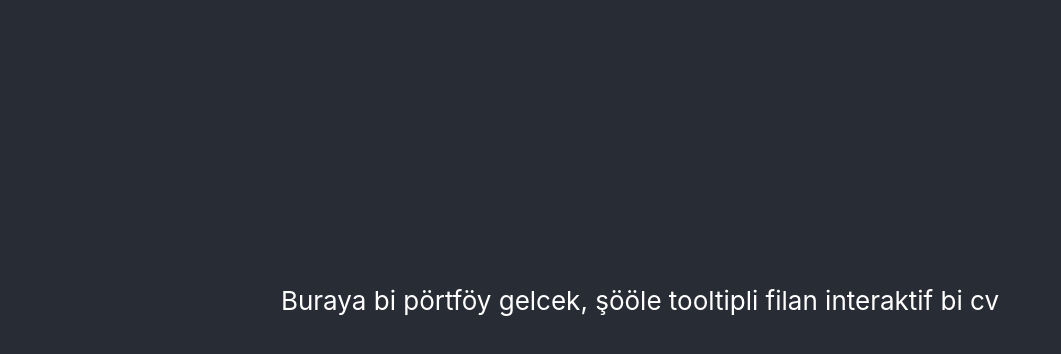
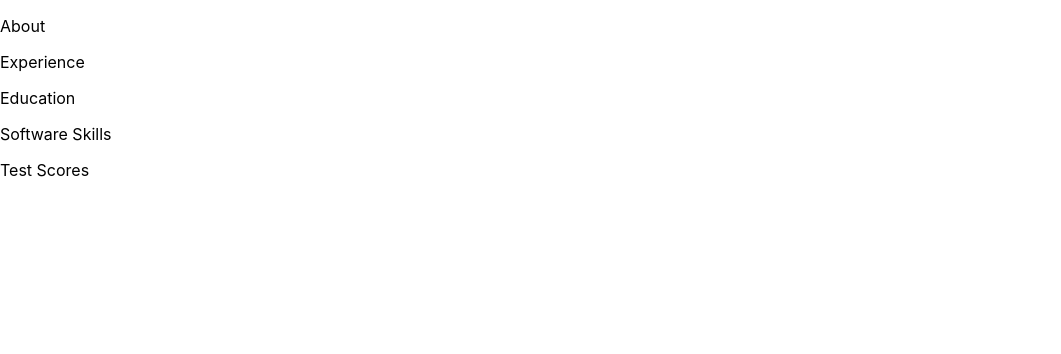
Before and after one commit to bilalozlu/homepage, a React (Create React App) app: page /CV in a window 1280 px wide. Shown: the top 354 px of the page, without its empty margins (0-1061 px from the left). Built offline with nearby package versions, Linux system fonts and the light colour scheme.

Commit message:
interactive_cv components created & added to CV.js

```diff
--- a/src/CV.css
+++ b/src/CV.css
@@ -1,5 +1,3 @@
 .cv {
-    text-align: center;
-    min-height: 100vh;
-    background-color: #282c34;
+    background-color: 282c34;
   }
--- a/src/CV.js
+++ b/src/CV.js
@@ -1,13 +1,32 @@
+import React, {useState} from 'react';
 import './CV.css';
+import HeaderTabs from './CV_components/header_tabs.js';
+import About from './CV_components/about.js';
+import Experience from './CV_components/experience';
+import Education from './CV_components/education';
+import SoftwareSkills from './CV_components/software_skills';
+import TestScores from './CV_components/test_scores';
+
 
 function CV() {
+  const [selectedTab, setSelectedTab] = useState('About');
+
+  function handleSelect(chosen) {
+    setSelectedTab(chosen);
+  };
+
   return (
     <div className='cv'>
-      <header>
-        <p>
-          Buraya bi pörtföy gelcek, şööle tooltipli filan interaktif bi cv
-        </p>
-      </header>
+      <HeaderTabs func={handleSelect}/>
+      {
+        {
+          'About': <About />,
+          'Experience': <Experience />,
+          'Education': <Education />,
+          'SoftwareSkills': <SoftwareSkills />,
+          'TestScores': <TestScores />
+        }[selectedTab]
+      }
     </div>
   );
 }
--- /dev/null
+++ b/src/CV_components/about.js
@@ -0,0 +1,17 @@
+
+function About() {
+  return (
+    <div>
+      <header>
+        <p>
+          Front-end developer filan işte
+        </p>
+        <p>
+            Sonra fotoğraf da olmalı, di mi ama
+        </p>
+      </header>
+    </div>
+  );
+}
+
+export default About;
--- /dev/null
+++ b/src/CV_components/education.js
@@ -0,0 +1,14 @@
+
+function Education() {
+    return (
+      <div>
+        <header>
+          <p>
+            ODTÜ
+          </p>
+        </header>
+      </div>
+    );
+  }
+
+  export default Education;
--- /dev/null
+++ b/src/CV_components/experience.js
@@ -0,0 +1,14 @@
+
+function Experience() {
+    return (
+      <div>
+        <header>
+          <p>
+            Turna Tech
+          </p>
+        </header>
+      </div>
+    );
+  }
+
+  export default Experience;
--- /dev/null
+++ b/src/CV_components/header_tabs.js
@@ -0,0 +1,25 @@
+
+function HeaderTabs(props) {
+
+    return (
+      <div>
+        <p onClick = {() => props.func('About')}>
+          About
+        </p>
+        <p onClick = {() => props.func('Experience')}>
+          Experience
+        </p>
+        <p onClick = {() => props.func('Education')}>
+          Education
+        </p>
+        <p onClick = {() => props.func('SoftwareSkills')}>
+          Software Skills
+        </p>
+        <p onClick = {() => props.func('TestScores')}>
+          Test Scores
+        </p>
+      </div>
+    );
+  }
+
+  export default HeaderTabs;
--- /dev/null
+++ b/src/CV_components/software_skills.js
@@ -0,0 +1,14 @@
+
+function SoftwareSkills() {
+    return (
+      <div>
+        <header>
+          <p>
+            React
+          </p>
+        </header>
+      </div>
+    );
+  }
+
+  export default SoftwareSkills;
--- /dev/null
+++ b/src/CV_components/test_scores.js
@@ -0,0 +1,14 @@
+
+function TestScores() {
+    return (
+      <div>
+        <header>
+          <p>
+            Ales
+          </p>
+        </header>
+      </div>
+    );
+  }
+
+  export default TestScores;
```
